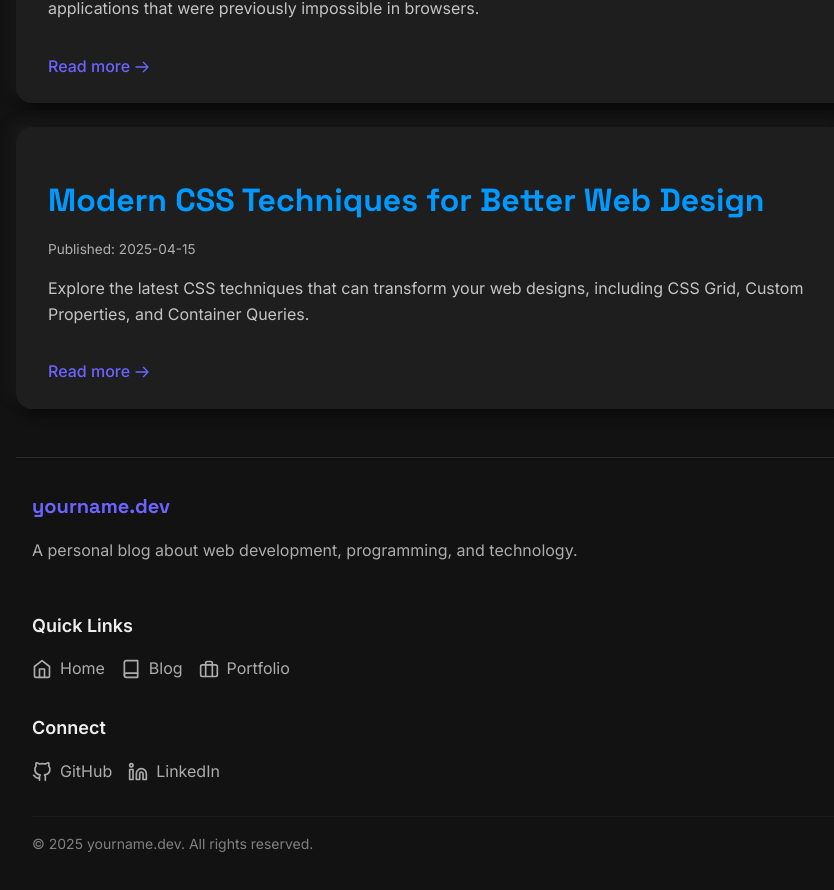
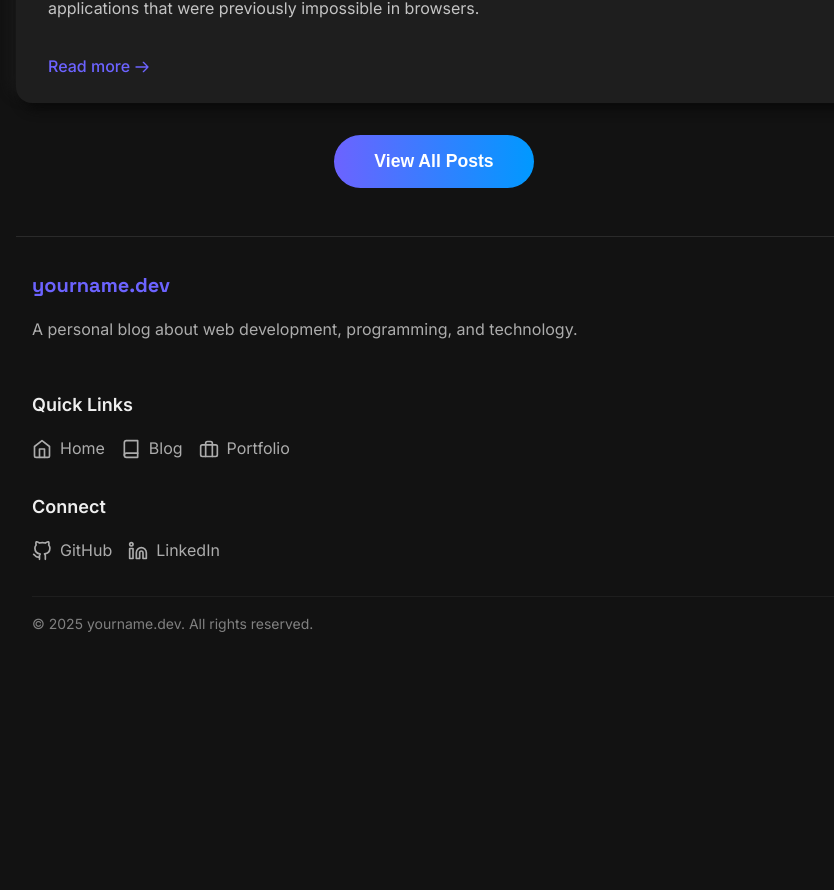
Before and after one commit to spacholski1225/my-blog, a Next.js app in the folder src/: page / in a window 1280 px wide. Shown: the part 1236-2126 px from the top of the page, without its empty margins (206-1040 px from the left). After the commit the page ends 1935 px from the top, so only its background shows below. Built offline with nearby package versions, Linux system fonts and the light colour scheme.

Commit message:
Homepage contains last 3 posts and button to check all posts

```diff
--- a/src/public/content/building-secure-dotnet-api.md
+++ b/src/public/content/building-secure-dotnet-api.md
@@ -3,7 +3,7 @@ title: "Building a Secure .NET API"
 date: "2025-05-10"
 slug: "building-secure-dotnet-api"
 excerpt: "Learn how to build a secure API with .NET 8 using the latest security best practices and authentication methods."
-thumbnail: "./building-secure-dotnet-api-thumbnail.jpg"
+thumbnail: "/images/default-thumbnail.png"
 ---
 
 # Building a Secure .NET API
--- a/src/public/content/modern-css-techniques.md
+++ b/src/public/content/modern-css-techniques.md
@@ -3,7 +3,7 @@ title: "Modern CSS Techniques for Better Web Design"
 date: "2025-04-15"
 slug: "modern-css-techniques"
 excerpt: "Explore the latest CSS techniques that can transform your web designs, including CSS Grid, Custom Properties, and Container Queries."
-thumbnail: "./modern-css-techniques-thumbnail.jpg"
+thumbnail: "/images/default-thumbnail.png"
 ---
 
 # Modern CSS Techniques for Better Web Design
--- a/src/public/content/smolai-agents-in-action.md
+++ b/src/public/content/smolai-agents-in-action.md
@@ -3,6 +3,7 @@ title: "SmolAI Agents in Action"
 date: "2025-05-03"
 slug: "smolai-agents-in-action"
 excerpt: "Exploring how small, efficient AI agents can transform your development workflow and automate repetitive tasks."
+thumbnail: "/images/default-thumbnail.png"
 ---
 
 # SmolAI Agents in Action
--- a/src/public/content/web-assembly-revolution.md
+++ b/src/public/content/web-assembly-revolution.md
@@ -3,6 +3,7 @@ title: "The WebAssembly Revolution"
 date: "2025-04-25"
 slug: "web-assembly-revolution"
 excerpt: "Discover how WebAssembly is transforming web development by enabling high-performance applications that were previously impossible in browsers."
+thumbnail: "/images/default-thumbnail.png"
 ---
 
 # The WebAssembly Revolution
--- a/src/src/app/globals.css
+++ b/src/src/app/globals.css
@@ -656,6 +656,33 @@ nav a:hover::after {
   border: 1px solid #2a2a2a;
 }
 
+/* View All Posts button styling */
+.view-all-container {
+  display: flex;
+  justify-content: center;
+  margin-top: 2rem;
+  margin-bottom: 2rem;
+}
+
+.view-all-button {
+  background: linear-gradient(90deg, var(--accent-primary), var(--accent-secondary));
+  color: white;
+  padding: 1rem 2rem;
+  border-radius: 9999px; /* rounded-full */
+  font-weight: 600;
+  font-size: 1.1rem;
+  transition: all 0.3s;
+  border: none;
+  cursor: pointer;
+  min-width: 200px;
+}
+
+.view-all-button:hover {
+  background: linear-gradient(90deg, var(--accent-secondary), var(--accent-primary));
+  transform: translateY(-2px);
+  box-shadow: 0 6px 10px -1px rgba(0, 0, 0, 0.2), 0 4px 6px -1px rgba(0, 0, 0, 0.1);
+}
+
 .placeholder-text {
   display: flex;
   flex-direction: column;
--- a/src/src/app/page.tsx
+++ b/src/src/app/page.tsx
@@ -4,12 +4,14 @@ import AboutMe from '@/components/layout/AboutMe';
 
 export default function Home() {
   const posts = getAllPosts();
+  // Limit to the 3 most recent posts
+  const recentPosts = posts.slice(0, 3);
 
   return (
     <>
       <AboutMe />
-      {posts.length > 0 ? (
-        posts.map((post) => (
+      {recentPosts.length > 0 ? (
+        recentPosts.map((post) => (
           <Link key={post.slug} href={`/blog/${post.slug}`} style={{textDecoration: 'none', color: 'inherit', display: 'block'}}>
             <div className="post">
               <h2>{post.title}</h2>
@@ -30,6 +32,15 @@ export default function Home() {
           <p>No markdown files were found in the content directory. Please add some markdown files to get started.</p>
         </div>
       )}
+
+      {/* View All Posts button */}
+      <div className="view-all-container">
+        <Link href="/blog">
+          <button className="view-all-button">
+            View All Posts
+          </button>
+        </Link>
+      </div>
     </>
   );
 }
```
